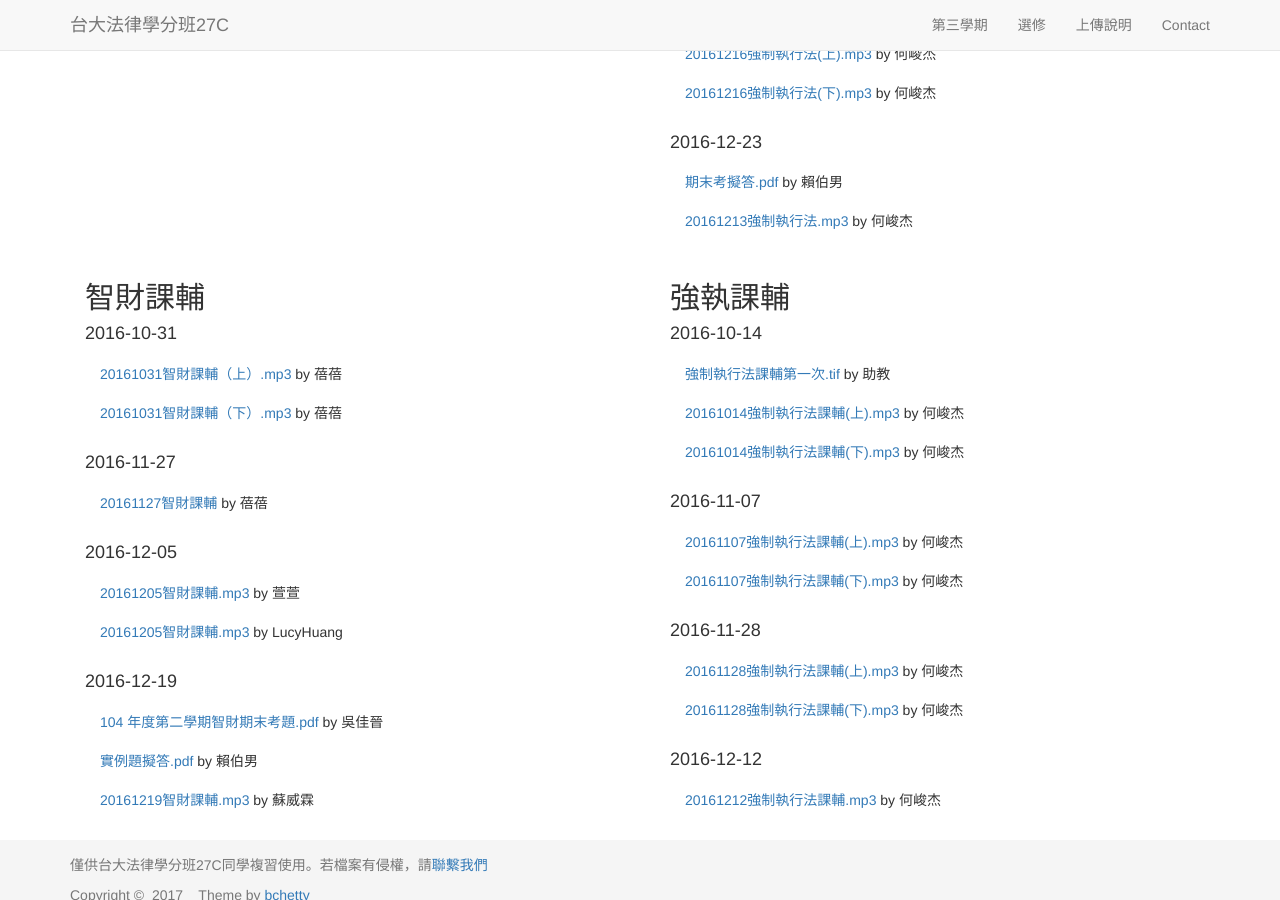
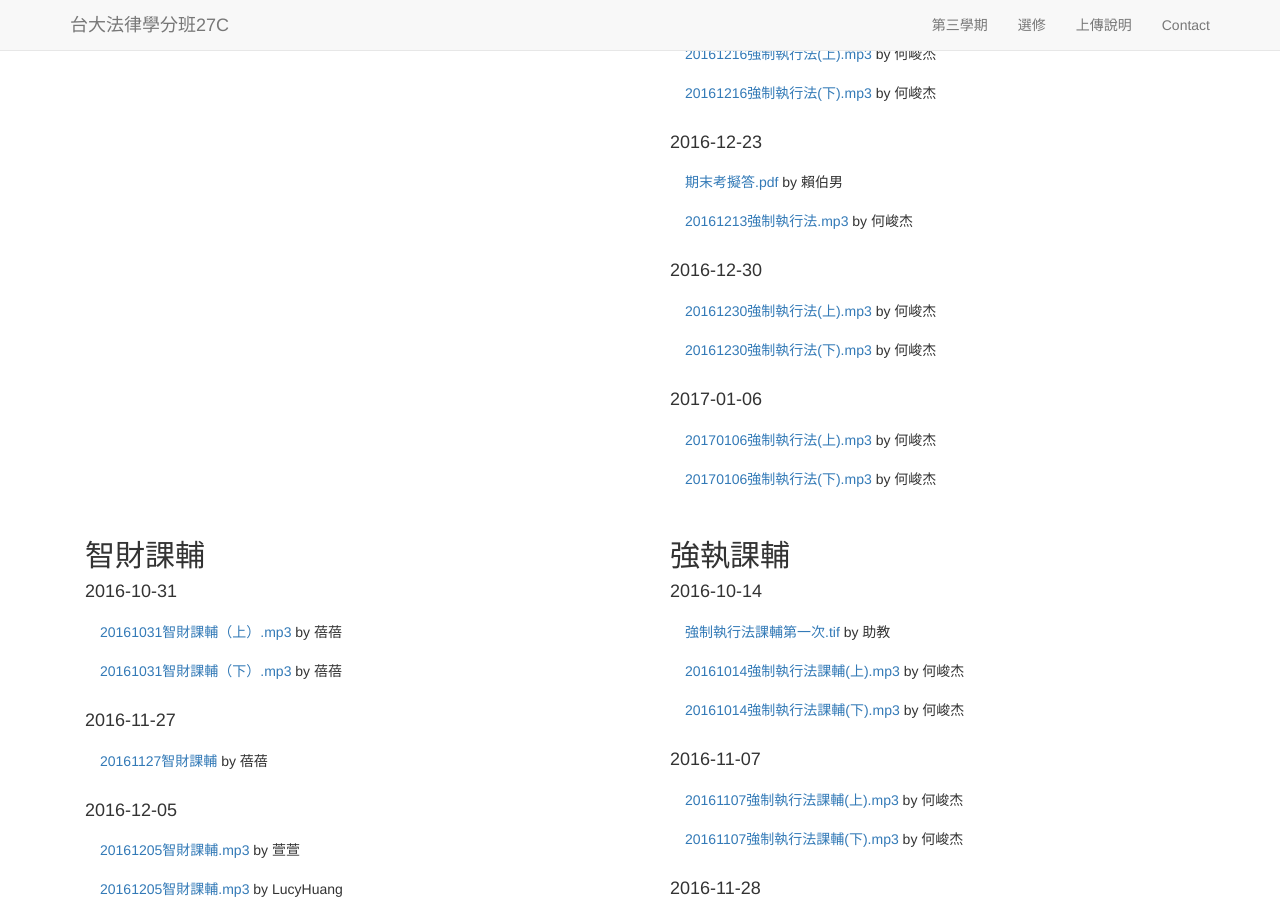
Before and after one commit to maxmilian/ntu_specs_law, a Jekyll site: the page built from elective/index.html, in a window 1280 px wide and 900 px high, scrolled down 2044 px. Built offline with Jekyll 4.4.1, drawn with Linux system fonts in a browser that asks for light colours; nearby versions of some CDN libraries.

Commit message:
add enforcement act record

```diff
--- a/elective/index.html
+++ b/elective/index.html
@@ -134,6 +134,16 @@ layout: template1
         <li class="list-group-item"><a href="/ntu_specs_law/elective/enforcement_act/doc/final_exam_1.pdf">期末考擬答.pdf</a> by 賴伯男</li>
         <li class="list-group-item"><a href="{{ site.enforcement_act_ra_record }}/Ho_13.mp3">20161213強制執行法.mp3</a> by 何峻杰</li>
       </ul>
+      <h4>2016-12-30</h4>
+      <ul class="list-group">
+        <li class="list-group-item"><a href="{{ site.enforcement_act_record }}/Ho_14_1.mp3">20161230強制執行法(上).mp3</a> by 何峻杰</li>
+        <li class="list-group-item"><a href="{{ site.enforcement_act_record }}/Ho_14_2.mp3">20161230強制執行法(下).mp3</a> by 何峻杰</li>
+      </ul>
+      <h4>2017-01-06</h4>
+      <ul class="list-group">
+        <li class="list-group-item"><a href="{{ site.enforcement_act_record }}/Ho_15_1.mp3">20170106強制執行法(上).mp3</a> by 何峻杰</li>
+        <li class="list-group-item"><a href="{{ site.enforcement_act_record }}/Ho_15_2.mp3">20170106強制執行法(下).mp3</a> by 何峻杰</li>
+      </ul>
     </div>
   </div>
   <div class="row">
```
